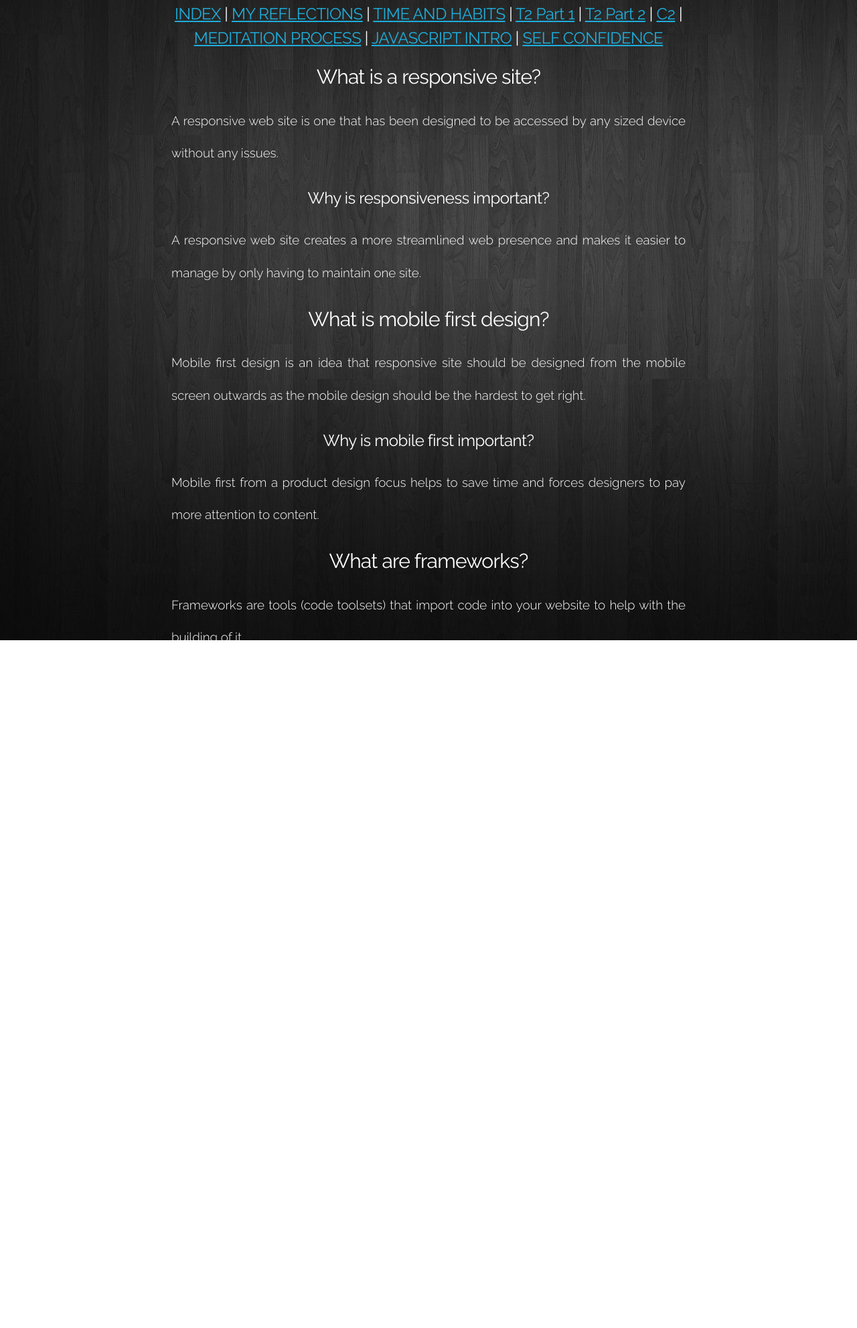
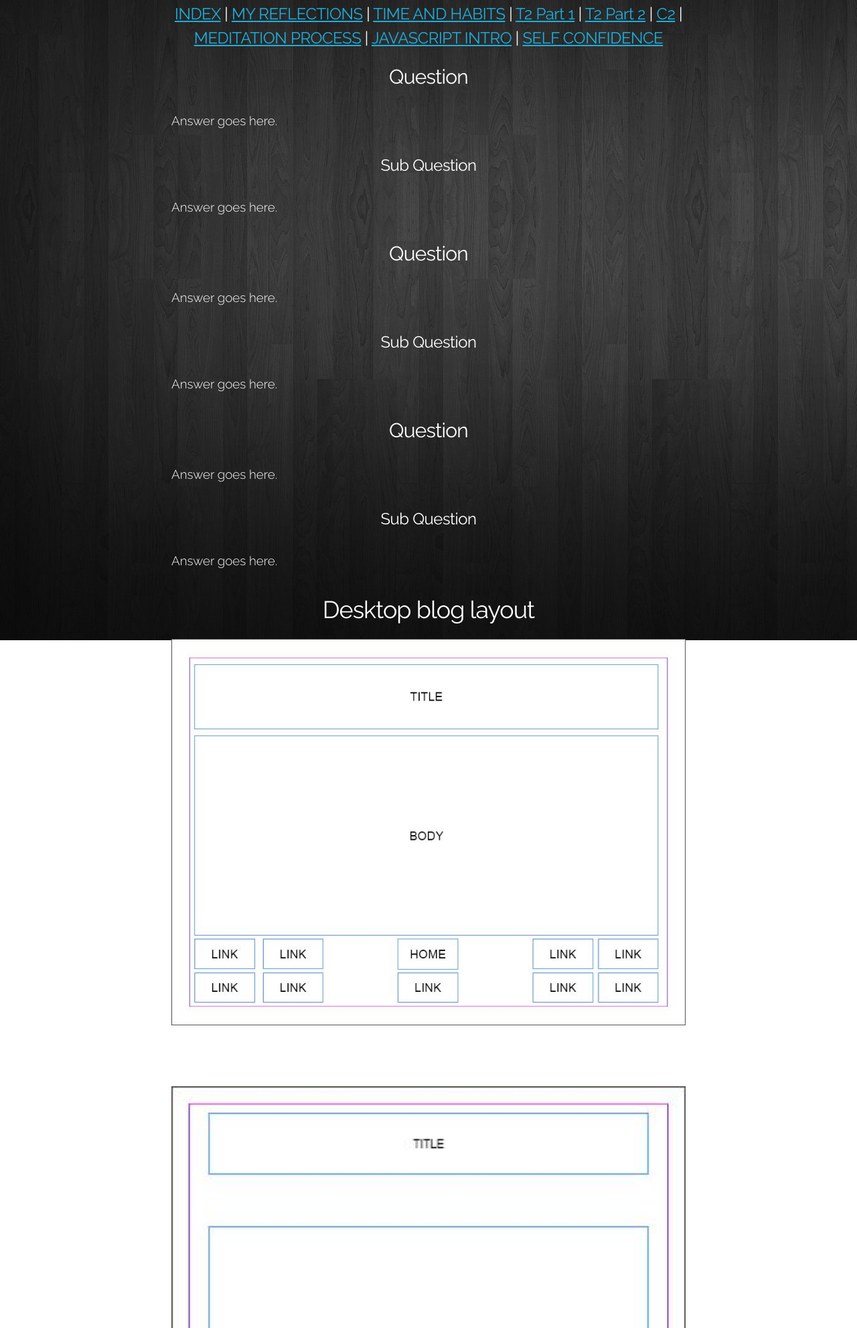
Before and after one commit to nick-jac/nick-jac.github.io, a plain HTML site: page blog/blog-template.html in a window 1280 px wide. Shown: the part 124-2107 px from the top of the page at 67% size. Drawn offline with Linux system fonts and the light colour scheme.

Commit message:
create t6 blog

```diff
--- a/blog/blog-template.html
+++ b/blog/blog-template.html
@@ -40,55 +40,23 @@
           </div>
         </div>
         <div class="text-questions">
-          <h4>What is a responsive site?</h4>
-          <p>A responsive web site is one that has been designed to be accessed by any sized device without any issues.</p>
+          <h4>Question</h4>
+          <p>Answer goes here.</p>
           <div class="text-questions answers">
-            <h5>Why is responsiveness important?</h5>
-            <p>A responsive web site creates a more streamlined web presence and makes it easier to manage by only having to
-              maintain one site.</p>
-
+            <h5>Sub Question</h5>
+            <p>Answer goes here.</p>
             <div class="text-questions answers">
-              <h4>What is mobile first design?</h4>
-              <p>Mobile first design is an idea that responsive site should be designed from the mobile screen outwards as the
-                mobile design should be the hardest to get right.</p>
+              <h4>Question</h4>
+              <p>Answer goes here.</p>
               <div class="text-questions answers">
-                <h5>Why is mobile first important?</h5>
-                <p>Mobile first from a product design focus helps to save time and forces designers to pay more attention to
-                  content.
-                </p>
-
+                <h5>Sub Question</h5>
+                <p>Answer goes here.</p>
                 <div class="text-questions answers">
-                  <h4>What are frameworks?</h4>
-                  <p>Frameworks are tools (code toolsets) that import code into your website to help with the building of it.
-                  </p>
-                  <div class="text-questions">
-                    <h5>What are pros and cons?</h5>
-                    <p>Pros: Efficiency Tasks that usually would take you hours and hundreds of lines of code to write, can
-                      now be done in minutes with pre-built functions. Development becomes a lot easier. Security, a widely
-                      used framework has big security implementations. A big advantage is the community behind it, where
-                      users become long-term testers. Cost, most popular frameworks are free, and since it also helps the
-                      developer to code faster, the cost for the final client will be smaller. Support, as any other distributed
-                      tool, a framework usually comes with documentation, a support team, and big community forums where
-                      you can obtain quick answers. </p>
-
-                    <p>Cons: You learn the framework, not the language. Limitation, the framework’s core behaviour can’t be
-                      modified. Code is public Since the framework is available to everyone which can lead to issues with
-                      security.
-                    </p>
-
+                  <h4>Question</h4>
+                  <p>Answer goes here.</p>
                   <div class="text-questions answers">
-                      <h4>What is a wireframe?</h4>
-                      <p>A website wireframe, also known as a page schematic or screen blueprint, is a visual guide that represents
-                        the skeletal framework of a website. .</p>
-                      <div class="text-questions answers">
-                        <h5>Why do we use them?</h5>
-                        <p>Wireframes are created for the purpose of arranging elements to best accomplish a particular purpose</p>
-
-                        <div class="text-questions answers">
-                          <h4>What aspects of my wireframe process did I find difficult?</h4>
-                          <p> A lack of information for my website, in the future I will be looking forward to putting them together
-                            with a lot more detail, plus using Adobe to create them as my hand drawing skills are non existant.</p>
-
+                    <h5>Sub Question</h5>
+                    <p>Answer goes here.</p>
                     <div class="wireframe wireframe-headings">
                       <h3>Desktop blog layout</h3>
                       <img src="wireframe-blog-page-desktop.jpg" style="width: 100%; margin-right: 1%;" alt="desktop blog">
```
Also changed, not shown: blog/index.html (+3 -0 lines), blog/t6-js-language.html (added, +65 -0 lines). Lines whose indentation alone changed are shown as unchanged.
